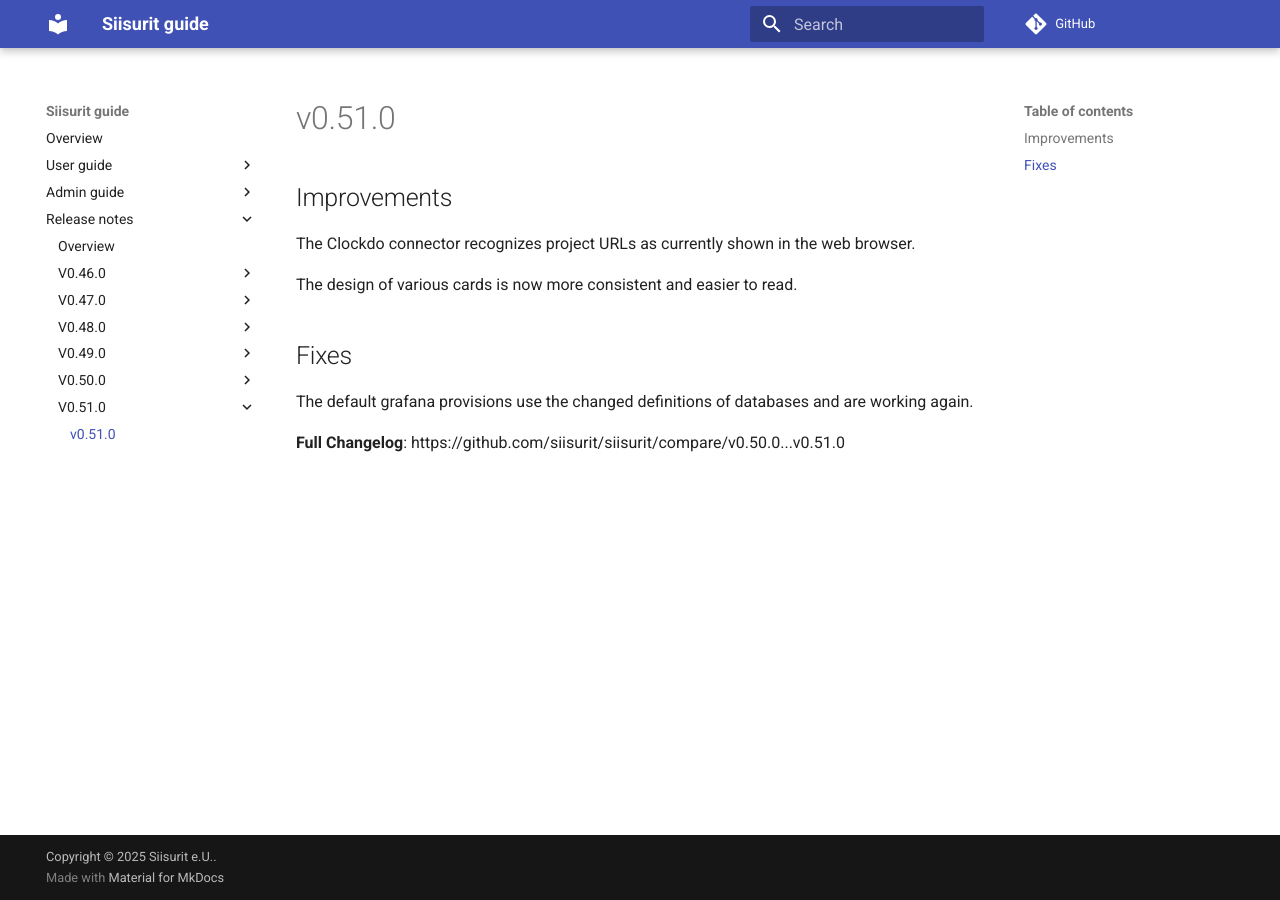
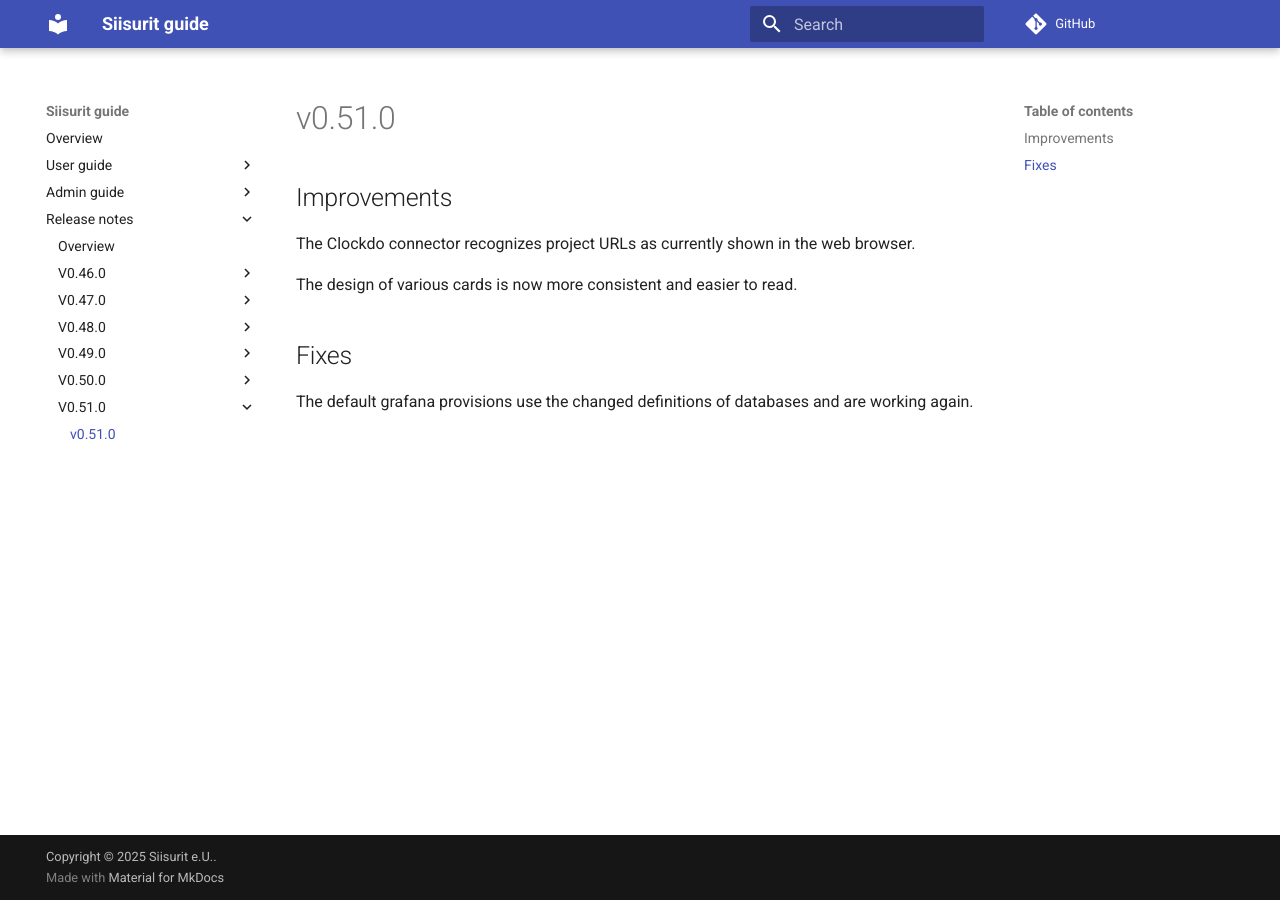
Before and after one commit to siisurit/siisurit_guide, an MkDocs documentation site: the page built from guide/release/v0.51.0/index.md, in a window 1280 px wide. Built offline with MkDocs 1.6.1 and Material for MkDocs 9.7.7, drawn with Linux system fonts in a browser that asks for light colours; comment, search, counter and statistics services are not loaded.

Commit message:
#42 Clean up spurious footer
...accidentally copied from GitHub release page.

```diff
--- a/guide/release/v0.51.0/index.md
+++ b/guide/release/v0.51.0/index.md
@@ -9,5 +9,3 @@ The design of various cards is now more consistent and easier to read.
 ## Fixes
 
 The default grafana provisions use the changed definitions of databases and are working again.
-
-**Full Changelog**: https://github.com/siisurit/siisurit/compare/v0.50.0...v0.51.0
```
